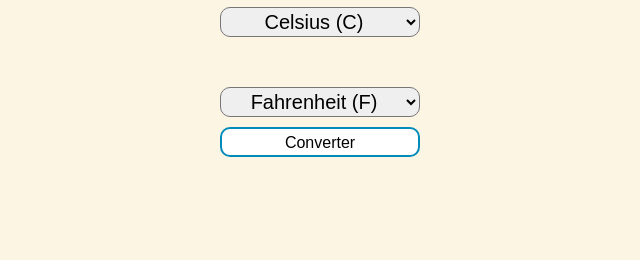
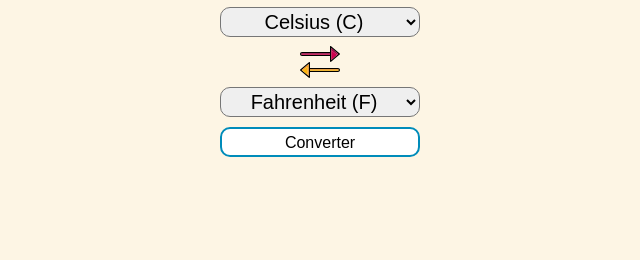
Before and after one commit to Stuutis/temperature-converter, a plain HTML site: page index.html in a window 1280 px wide. Shown: the part 252-512 px from the top of the page, 320-960 px from the left. Drawn offline with Linux system fonts and the light colour scheme.

Commit message:
button asset correction

```diff
--- a/styles/style.css
+++ b/styles/style.css
@@ -70,7 +70,7 @@ input {
 }
 
 #btn {
-  background-image: url(./assets/reverse-svgrepo-com.svg);
+  background-image: url(../assets/reverse-svgrepo-com.svg);
   background-size: 100%;
   width: 40px;
   height: 40px;
```
